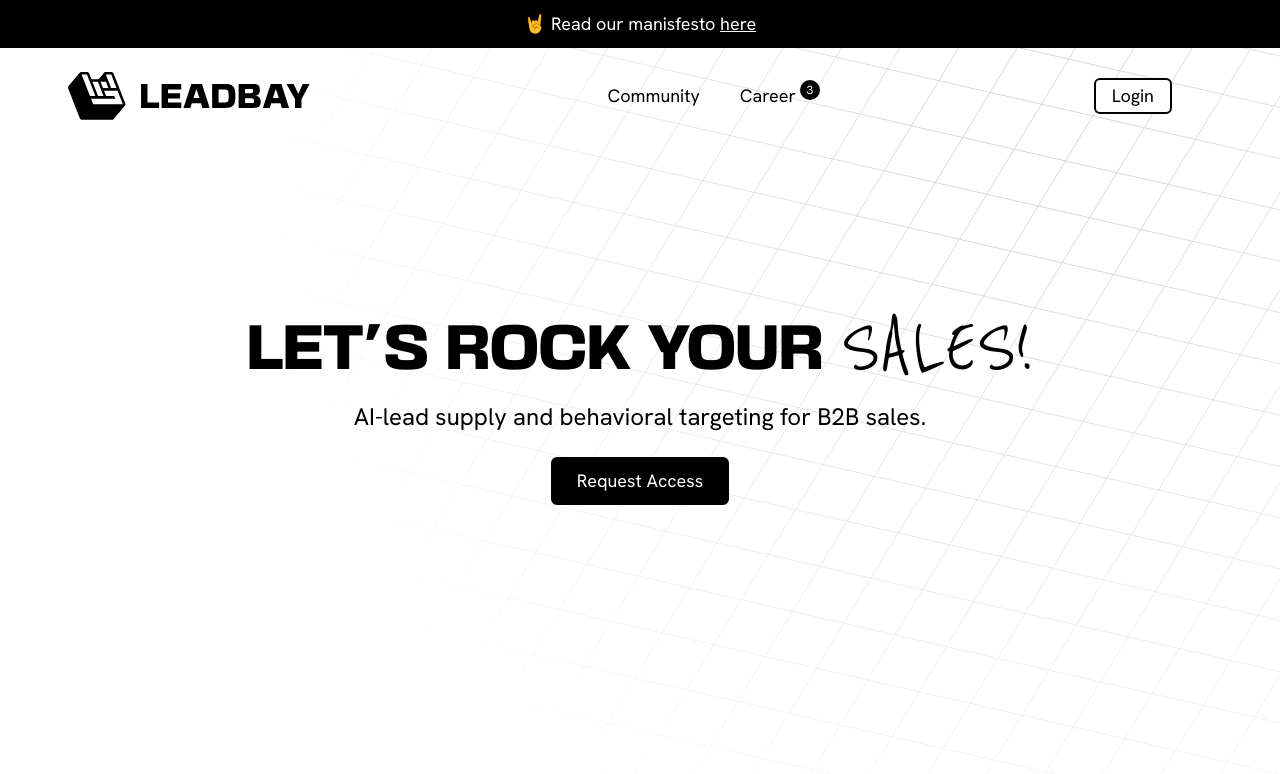
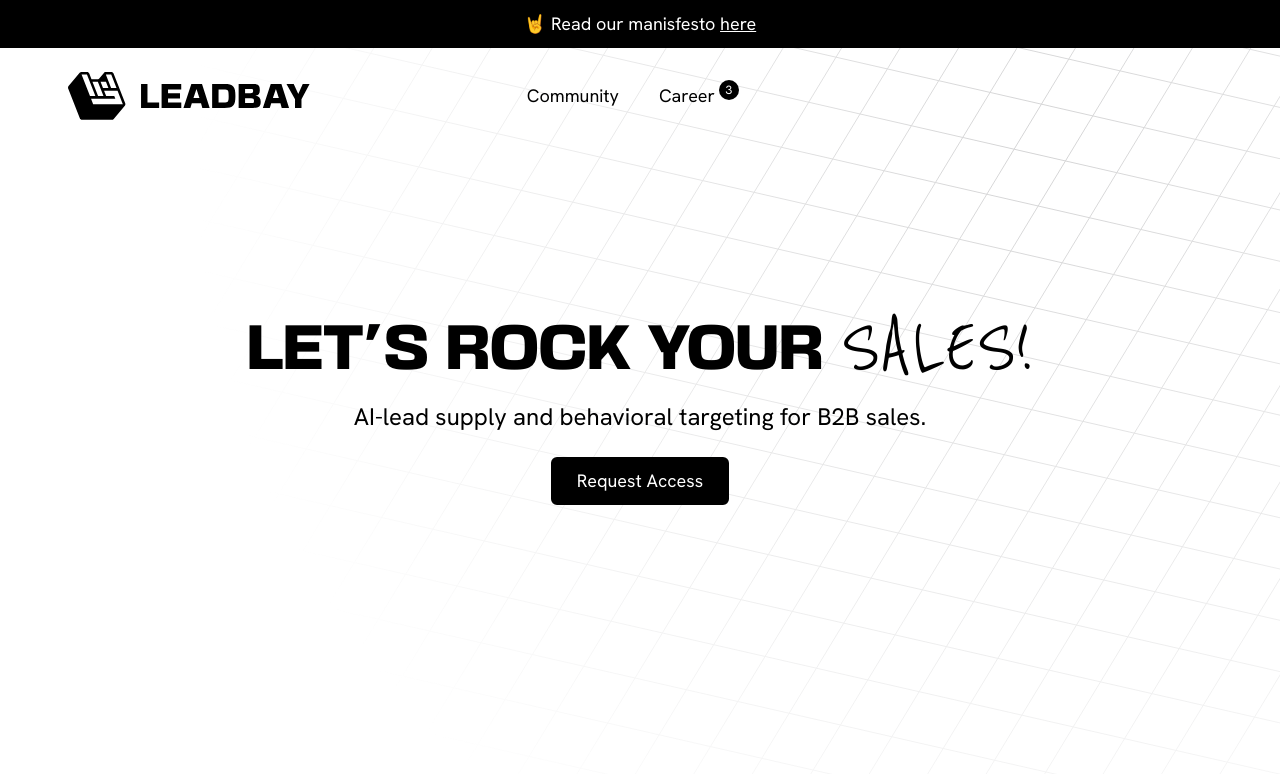
Before and after one commit to leadbay/landingpage, a Next.js app: page / in a window 1280 px wide. Shown: the top 774 px of the page. Built offline with nearby package versions, Linux system fonts and the light colour scheme.

Commit message:
feat: remove login

```diff
--- a/components/navigation.tsx
+++ b/components/navigation.tsx
@@ -36,14 +36,15 @@ const Navigation = () => {
         </ul>
       </nav>
       <nav className='flex flex-col sm:flex-row gap-10 items-center'>
-        <div className='gap-4 xl:gap-10 xl:flex hidden'>
+        {/* <div className='gap-4 xl:gap-10 xl:flex hidden'>
           <a
             href='https://leadbay.app/login'
             className='hover:text-gray-700 py-0.5 px-4 bg-white border-2 border-black hover:border-gray-700 rounded-md'
           >
             Login
           </a>
-        </div>
+        </div> */}
+        <div className='w-[240px] hidden sm:block' />
         <button className='z-20' onClick={handleMenuClick}>
           <BurgerIcon className='xl:hidden block' />
         </button>
@@ -69,14 +70,14 @@ const Navigation = () => {
                   </span>
                 </a>
               </li>
-              <li>
+              {/* <li>
                 <a
                   className='hover:text-gray-700'
                   href='https://leadbay.app/login'
                 >
                   Login
                 </a>
-              </li>
+              </li> */}
             </ul>
           </div>
         ) : null}
```
